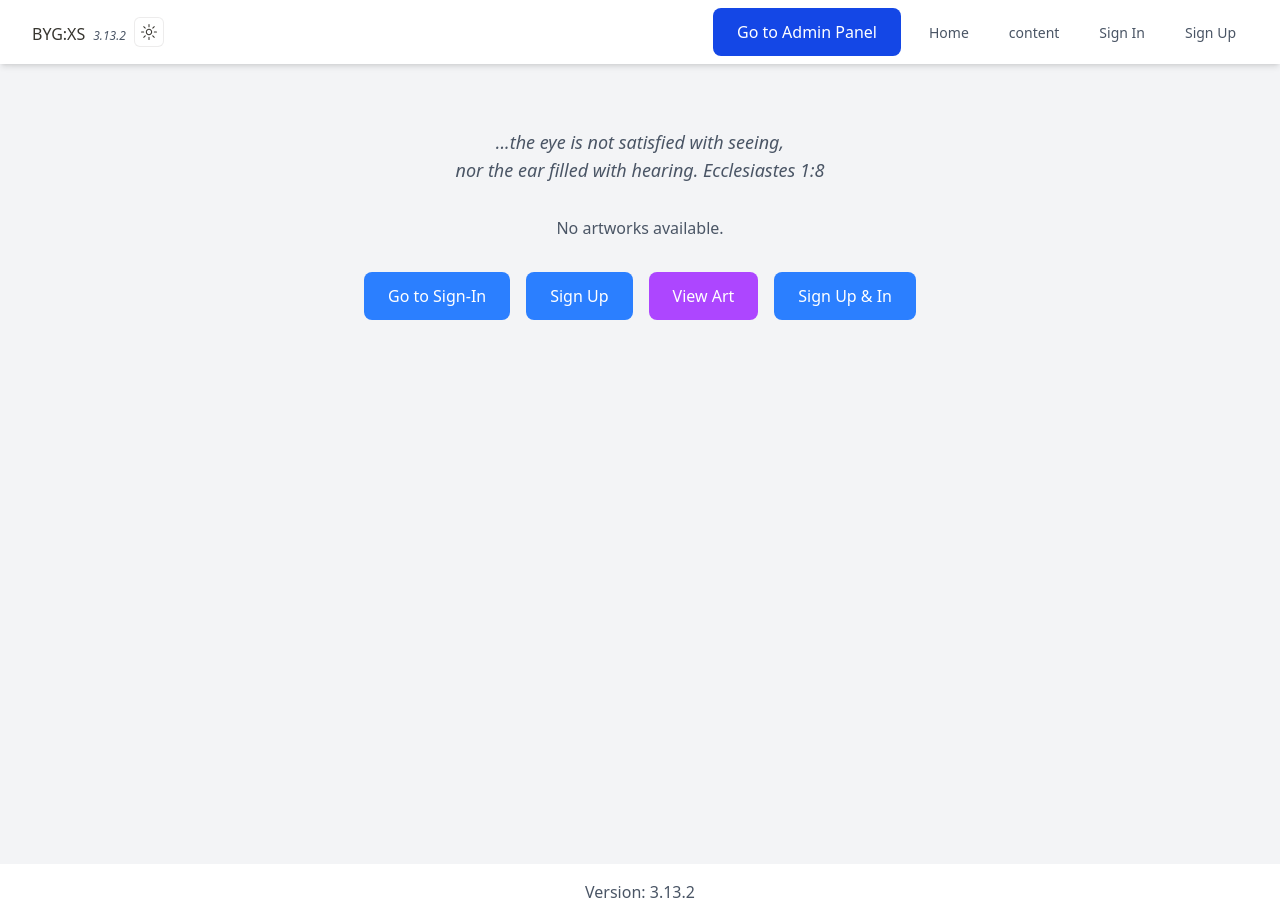
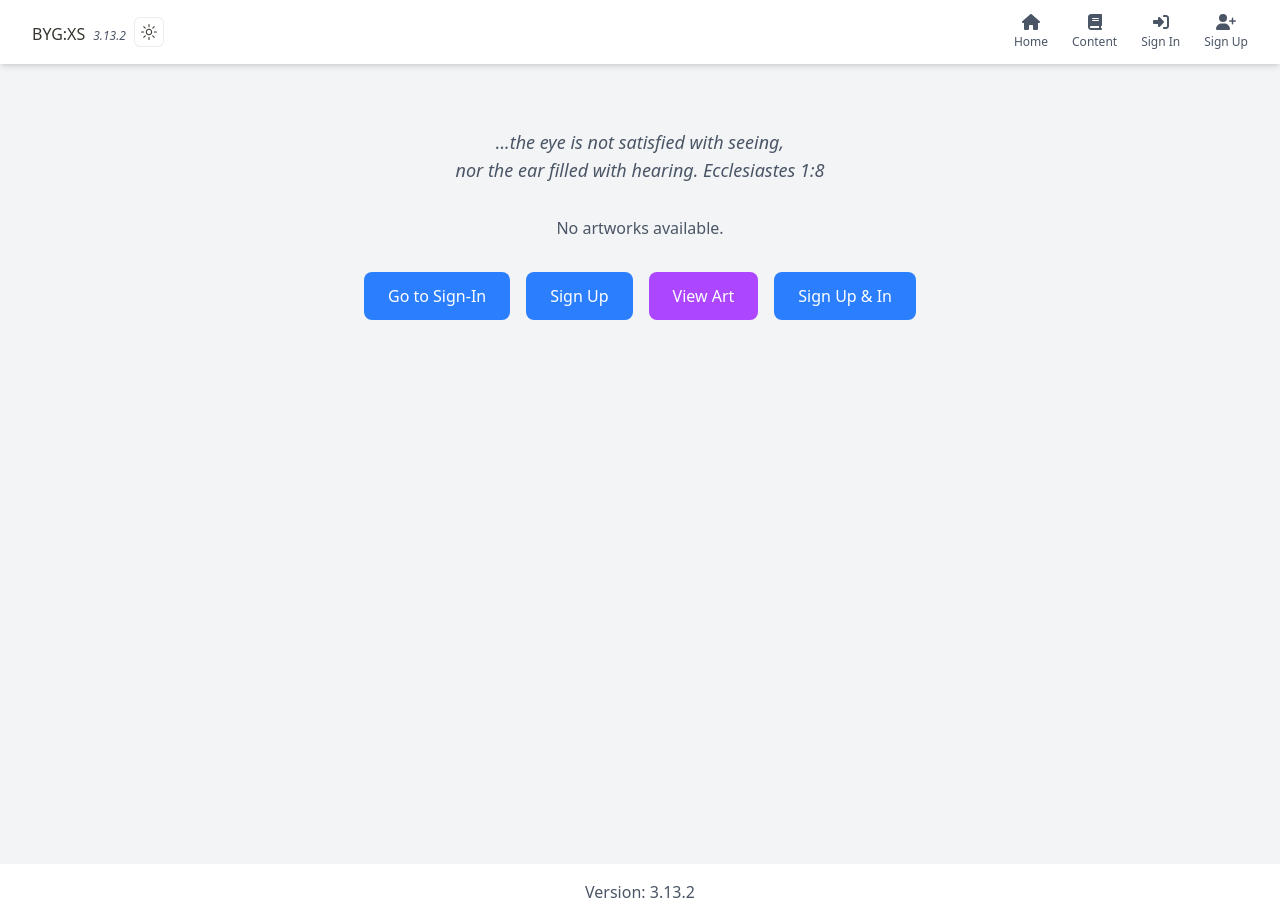
Before and after one commit to bygxs/fire-next-i-, a Next.js app: page / in a window 1280 px wide. Built offline with nearby package versions, Linux system fonts and the light colour scheme; no server answers.

Commit message:
navlinks improved with icons

```diff
--- a/src/app/components/NavLinks.tsx
+++ b/src/app/components/NavLinks.tsx
@@ -1,4 +1,113 @@
-// src/app/components/NavLinks.tsx
+import Link from "next/link";
+import { FontAwesomeIcon } from "@fortawesome/react-fontawesome";
+import {
+  faHome,
+  faBook,
+  faTachometerAlt,
+  faUser,
+  faSignInAlt,
+  faUserPlus,
+  faUsersCog,
+} from "@fortawesome/free-solid-svg-icons";
+
+interface NavLinksProps {
+  isSignedIn: boolean;
+  onLinkClick?: () => void; // Optional callback for closing the hamburger menu
+}
+
+export default function NavLinks({ isSignedIn, onLinkClick }: NavLinksProps) {
+  return (
+    <div className="flex items-center space-x-6">
+      {/* Admin Panel Link */}
+      {isSignedIn && (
+        <Link
+          href="/admin/users"
+          className="flex flex-col items-center text-gray-600 dark:text-gray-400 hover:text-gray-800 dark:hover:text-gray-200 transition duration-300"
+          onClick={onLinkClick}
+        >
+          <FontAwesomeIcon icon={faUsersCog} className="w-6 h-6" />
+          <span className="text-xs mt-1">Admin</span>
+        </Link>
+      )}
+
+      {/* Home Link */}
+      <Link
+        href="/"
+        className="flex flex-col items-center text-gray-600 dark:text-gray-400 hover:text-gray-800 dark:hover:text-gray-200 transition duration-300"
+        onClick={onLinkClick}
+      >
+        <FontAwesomeIcon icon={faHome} className="w-6 h-6" />
+        <span className="text-xs mt-1">Home</span>
+      </Link>
+
+      {/* Content Link */}
+      <Link
+        href="/content-show"
+        className="flex flex-col items-center text-gray-600 dark:text-gray-400 hover:text-gray-800 dark:hover:text-gray-200 transition duration-300"
+        onClick={onLinkClick}
+      >
+        <FontAwesomeIcon icon={faBook} className="w-6 h-6" />
+        <span className="text-xs mt-1">Content</span>
+      </Link>
+
+      {/* Signed-In Links */}
+      {isSignedIn && (
+        <>
+          {/* Dashboard Link */}
+          <Link
+            href="/dashboard"
+            className="flex flex-col items-center text-gray-600 dark:text-gray-400 hover:text-gray-800 dark:hover:text-gray-200 transition duration-300"
+            onClick={onLinkClick}
+          >
+            <FontAwesomeIcon icon={faTachometerAlt} className="w-6 h-6" />
+            <span className="text-xs mt-1">Dashboard</span>
+          </Link>
+
+          {/* Profile Link */}
+          <Link
+            href="/profile"
+            className="flex flex-col items-center text-gray-600 dark:text-gray-400 hover:text-gray-800 dark:hover:text-gray-200 transition duration-300"
+            onClick={onLinkClick}
+          >
+            <FontAwesomeIcon icon={faUser} className="w-6 h-6" />
+            <span className="text-xs mt-1">Profile</span>
+          </Link>
+        </>
+      )}
+
+      {/* Signed-Out Links */}
+      {!isSignedIn && (
+        <>
+          {/* Sign In Link */}
+          <Link
+            href="/signin-form"
+            className="flex flex-col items-center text-gray-600 dark:text-gray-400 hover:text-gray-800 dark:hover:text-gray-200 transition duration-300"
+            onClick={onLinkClick}
+          >
+            <FontAwesomeIcon icon={faSignInAlt} className="w-6 h-6" />
+            <span className="text-xs mt-1">Sign In</span>
+          </Link>
+
+          {/* Sign Up Link */}
+          <Link
+            href="/signup-form"
+            className="flex flex-col items-center text-gray-600 dark:text-gray-400 hover:text-gray-800 dark:hover:text-gray-200 transition duration-300"
+            onClick={onLinkClick}
+          >
+            <FontAwesomeIcon icon={faUserPlus} className="w-6 h-6" />
+            <span className="text-xs mt-1">Sign Up</span>
+          </Link>
+        </>
+      )}
+    </div>
+  );
+}
+
+
+
+
+
+/* // src/app/components/NavLinks.tsx
 import Link from "next/link";
 
 interface NavLinksProps {
@@ -11,18 +120,18 @@
     <>
       <Link
                 href="/admin/users"
-                className="px-6 py-3 bg-blue-700 text-white rounded-lg hover:bg-blue-600 transition-all duration-300 text-center sm:w-auto w-full"
+                className="text-xs px-6 py-3 bg-blue-700 text-white rounded-lg hover:bg-blue-600 transition-all duration-300 text-center sm:w-auto w-full"
               >
-                Go to Admin Panel
+                AdminPanel
               </Link>
       <Link href="/" onClick={onLinkClick}>
-        <span className="text-gray-600 dark:text-gray-400 hover:text-gray-800 dark:hover:text-gray-200 cursor-pointer px-3 py-2 rounded-md text-sm font-medium transition duration-300">
+        <span className="text-xs text-gray-600 dark:text-gray-400 hover:text-gray-800 dark:hover:text-gray-200 cursor-pointer px-3 py-2 rounded-md text-sm font-medium transition duration-300">
           Home
         </span>
       </Link>
 
       <Link href="/content-show" onClick={onLinkClick}>
-        <span className="text-gray-600 dark:text-gray-400 hover:text-gray-800 dark:hover:text-gray-200 cursor-pointer px-3 py-2 rounded-md text-sm font-medium transition duration-300">
+        <span className=" text-xs text-gray-600 dark:text-gray-400 hover:text-gray-800 dark:hover:text-gray-200 cursor-pointer px-3 py-2 rounded-md text-sm font-medium transition duration-300">
           content
         </span>
       </Link>
@@ -30,17 +139,17 @@
       {isSignedIn && (
         <>
           <Link href="/dashboard" onClick={onLinkClick}>
-            <span className="text-gray-600 dark:text-gray-400 hover:text-gray-800 dark:hover:text-gray-200 cursor-pointer px-3 py-2 rounded-md text-sm font-medium transition duration-300">
+            <span className="text-xs text-gray-600 dark:text-gray-400 hover:text-gray-800 dark:hover:text-gray-200 cursor-pointer px-3 py-2 rounded-md text-sm font-medium transition duration-300">
               Dashboard
             </span>
           </Link>
           <Link href="/onboarding" onClick={onLinkClick}>
-            <span className="text-gray-600 dark:text-gray-400 hover:text-gray-800 dark:hover:text-gray-200 cursor-pointer px-3 py-2 rounded-md text-sm font-medium transition duration-300">
+            <span className="text-xs text-gray-600 dark:text-gray-400 hover:text-gray-800 dark:hover:text-gray-200 cursor-pointer px-3 py-2 rounded-md text-sm font-medium transition duration-300">
               Onboarding
             </span>
           </Link>
           <Link href="/profile" onClick={onLinkClick}>
-            <span className="text-gray-600 dark:text-gray-400 hover:text-gray-800 dark:hover:text-gray-200 cursor-pointer px-3 py-2 rounded-md text-sm font-medium transition duration-300">
+            <span className="text-xs text-gray-600 dark:text-gray-400 hover:text-gray-800 dark:hover:text-gray-200 cursor-pointer px-3 py-2 rounded-md text-sm font-medium transition duration-300">
               Profile
             </span>
           </Link>
@@ -50,12 +159,12 @@
       {!isSignedIn && (
         <>
           <Link href="/signin-form" onClick={onLinkClick}>
-            <span className="text-gray-600 dark:text-gray-400 hover:text-gray-800 dark:hover:text-gray-200 cursor-pointer px-3 py-2 rounded-md text-sm font-medium transition duration-300">
+            <span className="text-xs text-gray-600 dark:text-gray-400 hover:text-gray-800 dark:hover:text-gray-200 cursor-pointer px-3 py-2 rounded-md text-sm font-medium transition duration-300">
               Sign In
             </span>
           </Link>
           <Link href="/signup-form" onClick={onLinkClick}>
-            <span className="text-gray-600 dark:text-gray-400 hover:text-gray-800 dark:hover:text-gray-200 cursor-pointer px-3 py-2 rounded-md text-sm font-medium transition duration-300">
+            <span className="text-xs text-gray-600 dark:text-gray-400 hover:text-gray-800 dark:hover:text-gray-200 cursor-pointer px-3 py-2 rounded-md text-sm font-medium transition duration-300">
               Sign Up
             </span>
           </Link>
@@ -64,3 +173,4 @@
     </>
   );
 }
+ */
--- a/src/app/components/Navbar.tsx
+++ b/src/app/components/Navbar.tsx
@@ -1,4 +1,117 @@
-// src/app/components/Navbar.tsx
+"use client";
+
+import Link from "next/link";
+import packageJson from "../../../package.json";
+import { auth } from "../lib/firebase";
+import { useEffect, useState } from "react";
+import { signOut } from "firebase/auth";
+import { doc, getDoc } from "firebase/firestore";
+import { db } from "../lib/firebase";
+import HamburgerMenu from "./HamburgerMenu";
+import NavLinks from "./NavLinks";
+import InactivityTimer from "./InactivityTimer";
+import ThemeToggle from "./ThemeToggle";
+import toast from "react-hot-toast";
+
+export default function Navbar() {
+  const [isSignedIn, setIsSignedIn] = useState(false);
+  const [userName, setUserName] = useState<string | null>(null);
+  const [profilePictureUrl, setProfilePictureUrl] = useState<string | null>(null);
+
+  // Fetch user data
+  useEffect(() => {
+    const unsubscribe = auth.onAuthStateChanged(async (user) => {
+      setIsSignedIn(!!user);
+
+      if (user) {
+        const userDoc = await getDoc(doc(db, "users", user.uid));
+        if (userDoc.exists()) {
+          const data = userDoc.data();
+          setUserName(data.name || "User");
+          setProfilePictureUrl(data.profilePictureUrl || "/default-user.png");
+        }
+      }
+    });
+
+    return () => unsubscribe();
+  }, []);
+
+  const handleSignOut = async () => {
+    try {
+      await signOut(auth);
+      toast.success("Signed out successfully", {
+        duration: 3000, // Display the toast for 3 seconds
+      });
+
+      // Delay the redirect by 3 seconds to allow the toast to be visible
+      setTimeout(() => {
+        window.location.href = "/";
+      }, 3000); // 3 seconds delay
+    } catch (error) {
+      toast.error("Sign-out failed. Please try again.");
+      console.error("Sign-out error:", error);
+    }
+  };
+
+  return (
+    <nav className="sticky top-0 bg-white dark:bg-gray-800 shadow-md">
+      <div className="max-w-7xl mx-auto px-4 sm:px-6 lg:px-8">
+        <div className="flex justify-between h-16 items-center">
+          <div className="flex-shrink-0">
+            <Link href="/">
+              BYG:XS
+              <span className="ml-2 mr-2 text-xs italic text-gray-600 dark:text-gray-400 bg-white dark:bg-gray-800">
+                {packageJson.version}
+              </span>
+            </Link>
+
+            <ThemeToggle />
+          </div>
+
+          {/* Desktop Nav Links */}
+          <div className="hidden md:flex items-center space-x-4">
+            {/* User Info */}
+            {isSignedIn && (
+              <div className="flex items-center space-x-4">
+                {profilePictureUrl && (
+                  <img
+                    src={profilePictureUrl}
+                    alt="Profile"
+                    className="w-10 h-10 rounded-full object-cover"
+                  />
+                )}
+                {userName && (
+                  <span className="text-gray-800 dark:text-gray-200">{userName}</span>
+                )}
+              </div>
+            )}
+
+            <NavLinks isSignedIn={isSignedIn} />
+
+            {isSignedIn && (
+              <button
+                onClick={handleSignOut}
+                className="text-xs px-4 py-2 bg-red-500 text-white rounded-lg hover:bg-red-600 transition duration-300 dark:bg-red-600 dark:hover:bg-red-700 text-sm font-medium"
+              >
+                Sign Out
+              </button>
+            )}
+          </div>
+
+          {/* Hamburger Menu (Mobile) */}
+          <HamburgerMenu isSignedIn={isSignedIn} onSignOut={handleSignOut} />
+        </div>
+      </div>
+
+      {/* Inactivity Timer */}
+      {isSignedIn && <InactivityTimer onSignOut={handleSignOut} />}
+    </nav>
+  );
+}
+
+
+
+/* // src/app/components/Navbar.tsx
 "use client";
 
 import Link from "next/link";
@@ -41,7 +154,7 @@
 
   return (
     <nav className=" sticky top-0 bg-white dark:bg-gray-800 shadow-md">
-      {/* sticky top-0  broke the dashboard */}
+      // {/* sticky top-0  broke the dashboard
       <div className="max-w-7xl mx-auto px-4 sm:px-6 lg:px-8">
         <div className="flex justify-between h-16 items-center">
           <div className="flex-shrink-0">
@@ -55,7 +168,7 @@
             <ThemeToggle />
           </div>
 
-          {/* Desktop Nav Links */}
+          // {/* Desktop Nav Links
           <div className="hidden md:flex items-center space-x-4">
             <NavLinks isSignedIn={isSignedIn} />
 
@@ -69,13 +182,14 @@
             )}
           </div>
 
-          {/* Hamburger Menu (Mobile) */}
+          // {/* Hamburger Menu (Mobile)
           <HamburgerMenu isSignedIn={isSignedIn} onSignOut={handleSignOut} />
         </div>
       </div>
 
-      {/* Inactivity Timer */}
+      // {/* Inactivity Timer
       {isSignedIn && <InactivityTimer onSignOut={handleSignOut} />}
     </nav>
   );
 }
+ */
```
